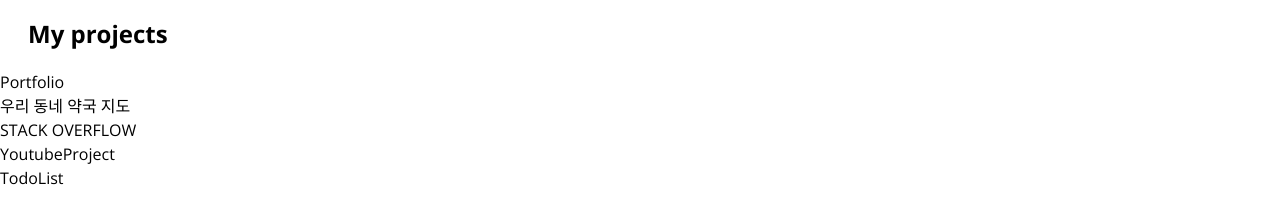
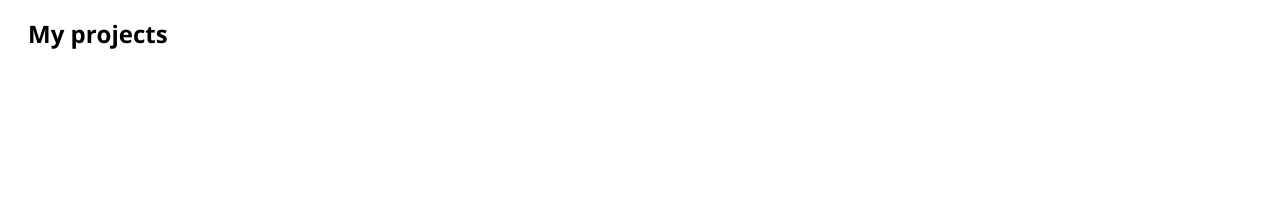
Before and after one commit to tjddmssl/Portfolio, a Next.js app: page / in a window 1280 px wide. Shown: the part 432-656 px from the top of the page. Built offline with nearby package versions, Linux system fonts and the light colour scheme.

Commit message:
프로젝트 나타낼 카드 만들기 시작

```diff
--- /dev/null
+++ b/src/components/Card.tsx
@@ -0,0 +1,11 @@
+import React from "react";
+import { Post } from "@/service/contents";
+import Link from "next/link";
+import Image from "next/image";
+
+type Props = { content: Post };
+export default function Card({
+  content: { title, role, date, stacks, path, description },
+}: Props) {
+  return <Link href={`/contents/${path}`}></Link>;
+}
--- a/src/components/PostsGrid.tsx
+++ b/src/components/PostsGrid.tsx
@@ -1,5 +1,6 @@
 import { Post } from "@/service/contents";
 import React from "react";
+import Card from "./Card";
 
 type Props = { contents: Post[] };
 //구조분해할당
@@ -7,7 +8,9 @@
   return (
     <ul>
       {contents.map((content) => (
-        <li key={content.path}>{content.title}</li>
+        <li key={content.path}>
+          <Card content={content} />
+        </li>
       ))}
     </ul>
   );
```
